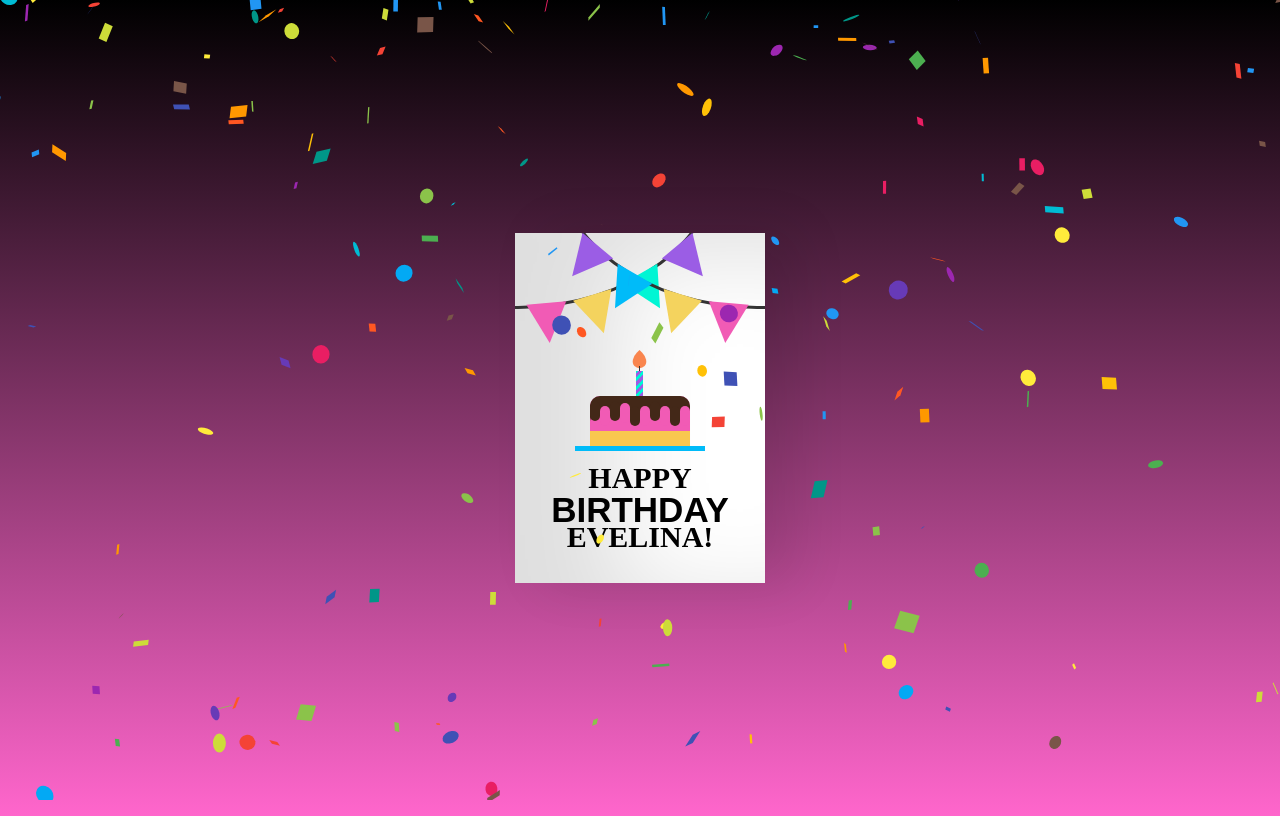
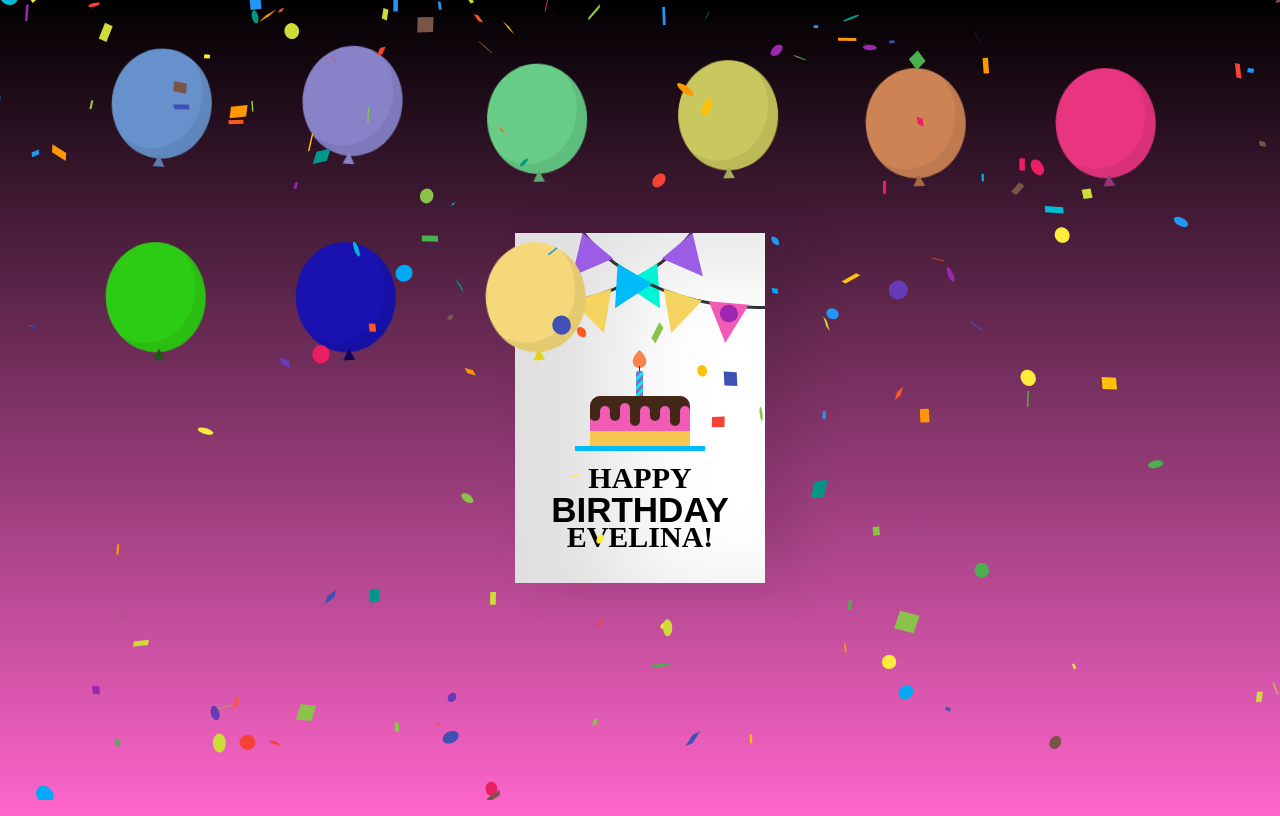
Before and after one commit to zaikis/Birthday-Card, a React (Create React App) app: page / in a window 1280 px wide. Built offline with nearby package versions, Linux system fonts and the light colour scheme.

Commit message:
Update styles.css

```diff
--- a/src/styles.css
+++ b/src/styles.css
@@ -257,3 +257,120 @@ p {
 .confettie-wrap {
   padding: 100px;
 }
+.balloons {
+  z-index: 1;
+  position: absolute;
+  top: 40px;
+  left: 50%;
+  margin-left: -45%;
+}
+
+.balloon {
+  display: inline-block;
+  width: 100px;
+  height: 110px;
+  background: hsl(215, 50%, 65%);
+  background: rgba(102, 145, 204, 1);
+  border-radius: 80%;
+  position: relative;
+  box-shadow: inset -10px -10px 0 rgba(0, 0, 0, 0.07);
+  margin: 30px 45px;
+  transition: transform 0.5s ease;
+  z-index: 2;
+  animation: balloons 4s ease-in-out infinite;
+  transform-origin: bottom center;
+}
+
+@keyframes balloons {
+  0%,
+  100% {
+    transform: translateY(0) rotate(-4deg);
+  }
+  50% {
+    transform: translateY(-25px) rotate(4deg);
+  }
+}
+
+.balloon:before {
+  content: "▲";
+  font-size: 20px;
+  color: hsl(215, 30%, 50%);
+  color: rgba(88, 125, 176, 1);
+  display: block;
+  text-align: center;
+  width: 100%;
+  position: absolute;
+  bottom: -13px;
+  z-index: -100;
+}
+
+.ballon:nth-child(1) {
+  box-shadow: inset -10px -10px 0 rgba(88, 125, 176, 1);
+}
+.balloon:nth-child(2) {
+  background: hsl(245, 40%, 65%);
+  animation-duration: 3.5s;
+}
+
+.balloon:nth-child(2):before {
+  color: hsl(245, 40%, 65%);
+}
+
+.balloon:nth-child(3) {
+  background: hsl(139, 50%, 60%);
+  animation-duration: 3s;
+}
+
+.balloon:nth-child(3):before {
+  color: hsl(139, 30%, 50%);
+}
+
+.balloon:nth-child(4) {
+  background: hsl(59, 50%, 58%);
+  animation-duration: 4.5s;
+}
+
+.balloon:nth-child(4):before {
+  color: hsl(59, 30%, 52%);
+}
+
+.balloon:nth-child(5) {
+  background: hsl(23, 55%, 57%);
+  animation-duration: 5s;
+}
+
+.balloon:nth-child(5):before {
+  color: hsl(23, 44%, 46%);
+}
+.balloon:nth-child(6) {
+  background: hsl(335, 80%, 56%);
+  animation-duration: 5s;
+}
+
+.balloon:nth-child(6):before {
+  color: hsl(320, 47%, 40%);
+}
+.balloon:nth-child(7) {
+  background: hsl(112, 82%, 44%);
+  animation-duration: 5s;
+}
+
+.balloon:nth-child(7):before {
+  color: hsl(108, 64%, 21%);
+}
+.balloon:nth-child(8) {
+  background: hsl(243, 82%, 38%);
+  animation-duration: 5s;
+}
+
+.balloon:nth-child(8):before {
+  color: hsl(248, 96%, 18%);
+}
+.balloon:nth-child(9) {
+  background: hsl(46, 86%, 72%);
+  animation-duration: 5s;
+}
+
+.balloon:nth-child(9):before {
+  color: hsl(57, 82%, 48%);
+}
```
